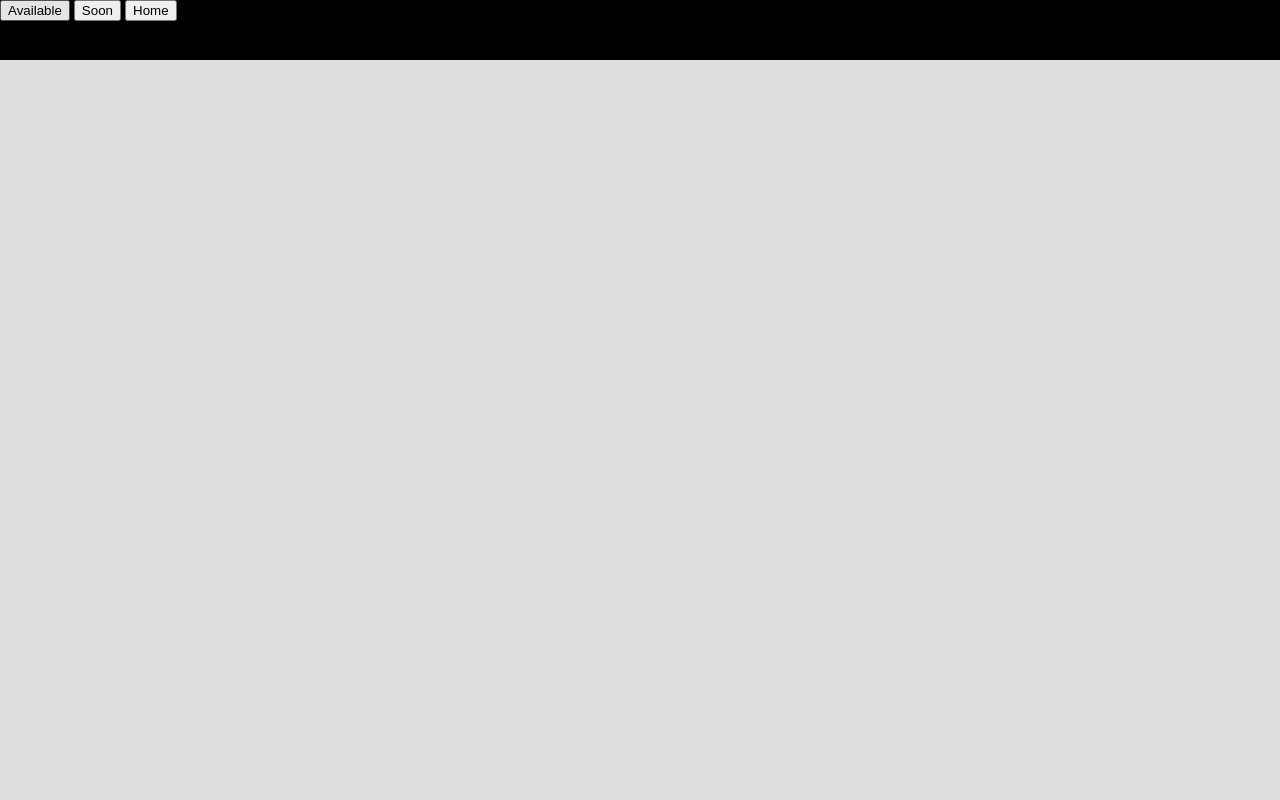
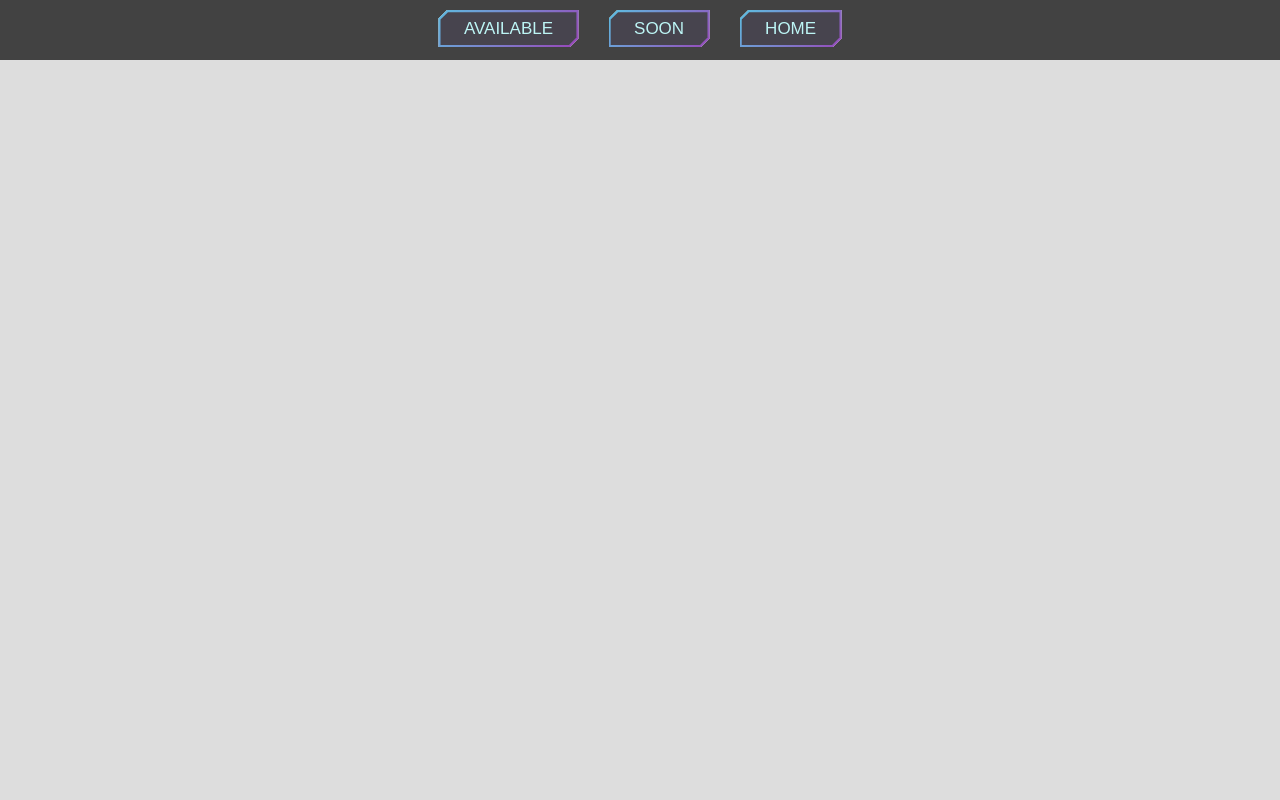
Before and after one commit to FranbowWNS/vaider73-vebsite, a plain HTML site: page main.html in a window 1280 px wide. Shown: the top 800 px of the page. Drawn offline with Linux system fonts and the light colour scheme; animation ran at ten frames a second.

Commit message:
nav buttons done

```diff
--- a/styles/style.css
+++ b/styles/style.css
@@ -18,11 +18,137 @@ html{
   width: 100%;
   height: 60px;
   margin: 0;
-  opacity: 100%;
+  opacity: 70%;
 }
 
 nav{
+  display: flex;
   justify-content: center;
+}
+
+
+.headerButton {
+  left: auto;
+  right: auto;
+  margin-left: 15px;
+  margin-right: 15px;
+  margin-top: 10px;
+  --border-color: linear-gradient(-45deg, #ffae00, #7e03aa, #00fffb);
+  --border-width: .125em;
+  --curve-size: .5em;
+  --blur: 30px;
+  --bg: #080312;
+  --color: #afffff;
+  color: var(--color);
+  position: relative;
+  isolation: isolate;
+  display: inline-grid;
+  place-content: center;
+  padding: .5em 1.5em;
+  font-size: 17px;
+  border: 0;
+  text-transform: uppercase;
+  box-shadow: 10px 10px 20px rgba(0, 0, 0, .6);
+  clip-path: polygon(
+            /* topLeft */
+            0% var(--curve-size),
+
+            var(--curve-size) 0,
+            /* topRight */
+            100% 0,
+            100% calc(100% - var(--curve-size)),
+
+            /* bottomRight 1 */
+            calc(100% - var(--curve-size)) 100%,
+            /* bottomRight 2 */
+            0 100%);
+  transition: color 250ms;
+}
+
+.headerButton::after,
+.headerButton::before {
+  content: '';
+  position: absolute;
+  inset: 0;
+}
+
+.headerButton::before {
+  background: var(--border-color);
+  background-size: 300% 300%;
+  animation: move-bg7234 5s ease infinite;
+  z-index: -2;
+}
+
+@keyframes move-bg7234 {
+  0% {
+    background-position: 31% 0%
+  }
+
+  50% {
+    background-position: 70% 100%
+  }
+
+  100% {
+    background-position: 31% 0%
+  }
+}
+
+.headerButton::after {
+  background: var(--bg);
+  z-index: -1;
+  clip-path: polygon(
+            /* topLeft */
+            var(--border-width)
+            calc(var(--curve-size) + var(--border-width) * .5),
+
+            calc(var(--curve-size) + var(--border-width) * .5) var(--border-width),
+
+            /* topRight */
+            calc(100% - var(--border-width))
+            var(--border-width),
+
+            calc(100% - var(--border-width))
+            calc(100% - calc(var(--curve-size) + var(--border-width) * .5)),
+
+            /* bottomRight 1 */
+            calc(100% - calc(var(--curve-size) + var(--border-width) * .5)) calc(100% - var(--border-width)),
+            /* bottomRight 2 */
+            var(--border-width) calc(100% - var(--border-width)));
+  transition: clip-path 500ms;
+}
+
+.headerButton:where(:hover, :focus)::after {
+  clip-path: polygon(
+                /* topLeft */
+                calc(100% - var(--border-width))
+
+                calc(100% - calc(var(--curve-size) + var(--border-width) * 0.5)),
+
+                calc(100% - var(--border-width))
+
+                var(--border-width),
+
+                /* topRight */
+                calc(100% - var(--border-width))
+
+                 var(--border-width),
+
+                calc(100% - var(--border-width))
+
+                calc(100% - calc(var(--curve-size) + var(--border-width) * .5)),
+
+                /* bottomRight 1 */
+                calc(100% - calc(var(--curve-size) + var(--border-width) * .5))
+                calc(100% - var(--border-width)),
+
+                /* bottomRight 2 */
+                calc(100% - calc(var(--curve-size) + var(--border-width) * 0.5))
+                calc(100% - var(--border-width)));
+  transition: 200ms;
+}
+
+.headerButton:where(:hover, :focus) {
+  color: #fff;
 }
 
 .topTop{
```
